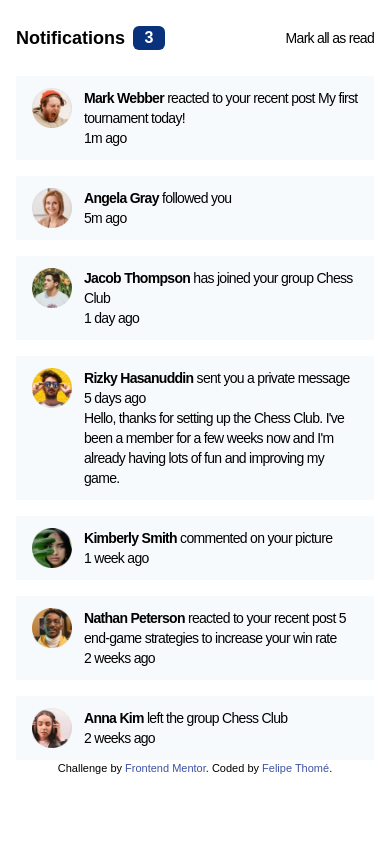
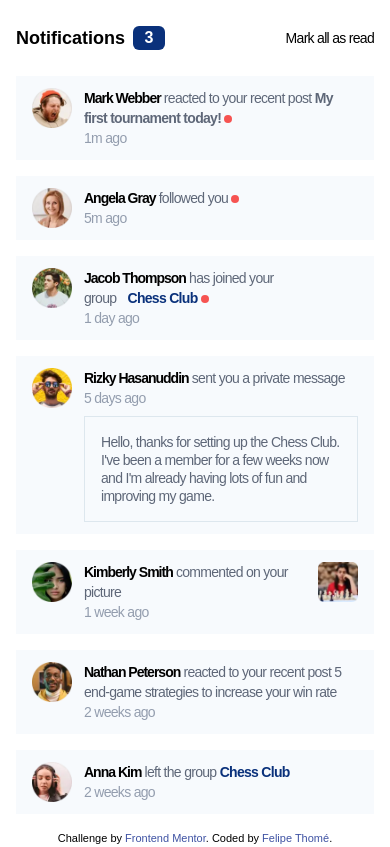
Before and after one commit to felipetn1989/notifications-page-main, a plain HTML site: page src/index.html in a window 390 px wide. Drawn offline with Linux system fonts and the light colour scheme.

Commit message:
finished mobile version

```diff
--- a/src/index.html
+++ b/src/index.html
@@ -28,7 +28,7 @@
       <span class="text-sm tracking-tighter">Mark all as read</span>
     </header>
 
-    <main class="grid gap-4 px-4 text-sm tracking-tighter">
+    <main class="grid gap-4 px-4 text-sm tracking-tighter text-[#5e6778] leading-5">
       <div class="flex items-center gap-3 bg-[#f7fafd] px-4 py-3">
         <img
           class="w-10 self-start"
@@ -36,11 +36,13 @@
           alt="Headshot of Mark Webber"
         />
         <div>
-          <h2>
-            <span class="font-extrabold">Mark Webber</span> reacted to your recent post My first
-            tournament today!
+          <h2
+            class="after:w-2 after:h-2 after:inline-block after:bg-[#f65351] after:rounded-full"
+          >
+            <span class="font-extrabold  tracking-[-0.0625rem] text-black">Mark Webber</span> reacted to your
+            recent post <span class="font-extrabold text-[#5e6778]">My first tournament today!</span>
           </h2>
-          <span>1m ago</span>
+          <span class="text-[#939dae]">1m ago</span>
         </div>
       </div>
       <div class="flex items-center gap-3 bg-[#f7fafd] px-4 py-3">
@@ -50,8 +52,12 @@
           alt="Headshot of Angela Gray"
         />
         <div>
-          <h2><span class="font-extrabold">Angela Gray</span> followed you</h2>
-          <span>5m ago</span>
+          <h2
+            class="after:w-2 after:h-2 after:inline-block after:bg-[#f65351] after:rounded-full"
+          >
+            <span class="font-extrabold  tracking-[-0.0625rem] text-black">Angela Gray</span> followed you
+          </h2>
+          <span class="text-[#939dae]">5m ago</span>
         </div>
       </div>
       <div class="flex items-center gap-3 bg-[#f7fafd] px-4 py-3">
@@ -61,8 +67,12 @@
           alt="Headshot of Jacob Thompson"
         />
         <div>
-          <h2><span class="font-extrabold">Jacob Thompson</span> has joined your group <span>Chess Club</span></h2>
-          <span>1 day ago</span>
+          <h2 class="after:w-2 after:h-2 after:inline-block after:bg-[#f65351] after:rounded-full">
+            <span class="font-extrabold  tracking-[-0.0625rem] text-black">Jacob Thompson</span> has joined your<br>
+            group
+            <span class="text-[#0a317b] font-extrabold ml-2">Chess Club</span>
+          </h2>
+          <span class="text-[#939dae]">1 day ago</span>
         </div>
       </div>
       <div class="flex items-center gap-3 bg-[#f7fafd] px-4 py-3">
@@ -72,9 +82,12 @@
           alt="Headshot of Rizky Hasanuddin"
         />
         <div>
-          <h2><span class="font-extrabold">Rizky Hasanuddin</span> sent you a private message</h2>
-          <span>5 days ago</span>
-          <p>
+          <h2>
+            <span class="font-extrabold  tracking-[-0.0625rem] text-black">Rizky Hasanuddin</span> sent you a
+            private message
+          </h2>
+          <span class="text-[#939dae]">5 days ago</span>
+          <p class="border border-[#dde7ee] mt-2 p-4 leading-[1.125rem]">
             Hello, thanks for setting up the Chess Club. I've been a member for
             a few weeks now and I'm already having lots of fun and improving my
             game.
@@ -88,9 +101,17 @@
           alt="Headshot of Kimberly Smith"
         />
         <div>
-          <h2><span class="font-extrabold">Kimberly Smith</span> commented on your picture</h2>
-          <span>1 week ago</span>
+          <h2>
+            <span class="font-extrabold  tracking-[-0.0625rem] text-black">Kimberly Smith</span> commented on your
+            picture
+          </h2>
+          <span class="text-[#939dae]">1 week ago</span>
         </div>
+        <img
+          class="w-10 self-start"
+          src="../assets/images/image-chess.webp"
+          alt="Pictyre of a woman playing chess"
+        />
       </div>
       <div class="flex items-center gap-3 bg-[#f7fafd] px-4 py-3">
         <img
@@ -100,10 +121,10 @@
         />
         <div>
           <h2>
-            <span class="font-extrabold">Nathan Peterson</span> reacted to your recent post 5 end-game
-            strategies to increase your win rate
+            <span class="font-extrabold  tracking-[-0.0625rem] text-black">Nathan Peterson</span> reacted to your
+            recent post 5 end-game strategies to increase your win rate
           </h2>
-          <span>2 weeks ago</span>
+          <span class="text-[#939dae]">2 weeks ago</span>
         </div>
       </div>
       <div class="flex items-center gap-3 bg-[#f7fafd] px-4 py-3">
@@ -113,13 +134,16 @@
           alt="Headshot of Anna Kim"
         />
         <div>
-          <h2><span class="font-extrabold">Anna Kim</span> left the group <span>Chess Club</span></h2>
-          <span>2 weeks ago</span>
+          <h2>
+            <span class="font-extrabold  tracking-[-0.0625rem] text-black">Anna Kim</span> left the group
+            <span class="text-[#0a317b] font-extrabold">Chess Club</span>
+          </h2>
+          <span class="text-[#939dae]">2 weeks ago</span>
         </div>
       </div>
     </main>
 
-    <footer class="attribution">
+    <footer class="attribution mt-4">
       Challenge by
       <a href="https://www.frontendmentor.io?ref=challenge" target="_blank"
         >Frontend Mentor</a
--- a/src/input.css
+++ b/src/input.css
@@ -7,7 +7,7 @@
 :root {
   /* ### Primary */
 
-  --Red: hsl(1, 90%, 64%);
+  --Red: #f65351;
   --Blue: #0a317b;
 
   /* ### Neutral */
@@ -17,7 +17,7 @@
   --Light-grayish-blue-1: hsl(211, 68%, 94%);
   --Light-grayish-blue-2: #dde7ee;
   --Grayish-blue: #939dae;
-  --Dark-grayish-blue: hsl(219, 12%, 42%);
+  --Dark-grayish-blue: #5e6778;
   --Very-dark-blue: hsl(224, 21%, 14%);
 }
 
```
Also changed, not shown: dist/output.css.
